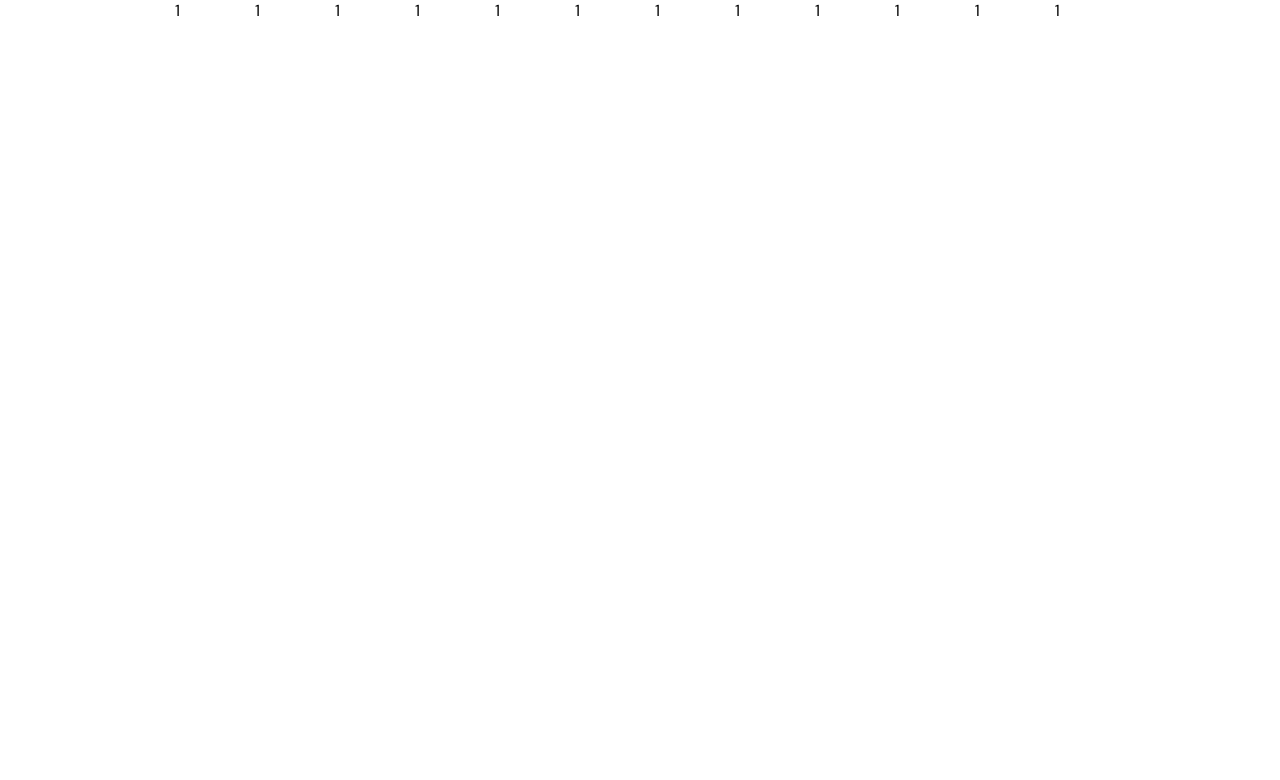
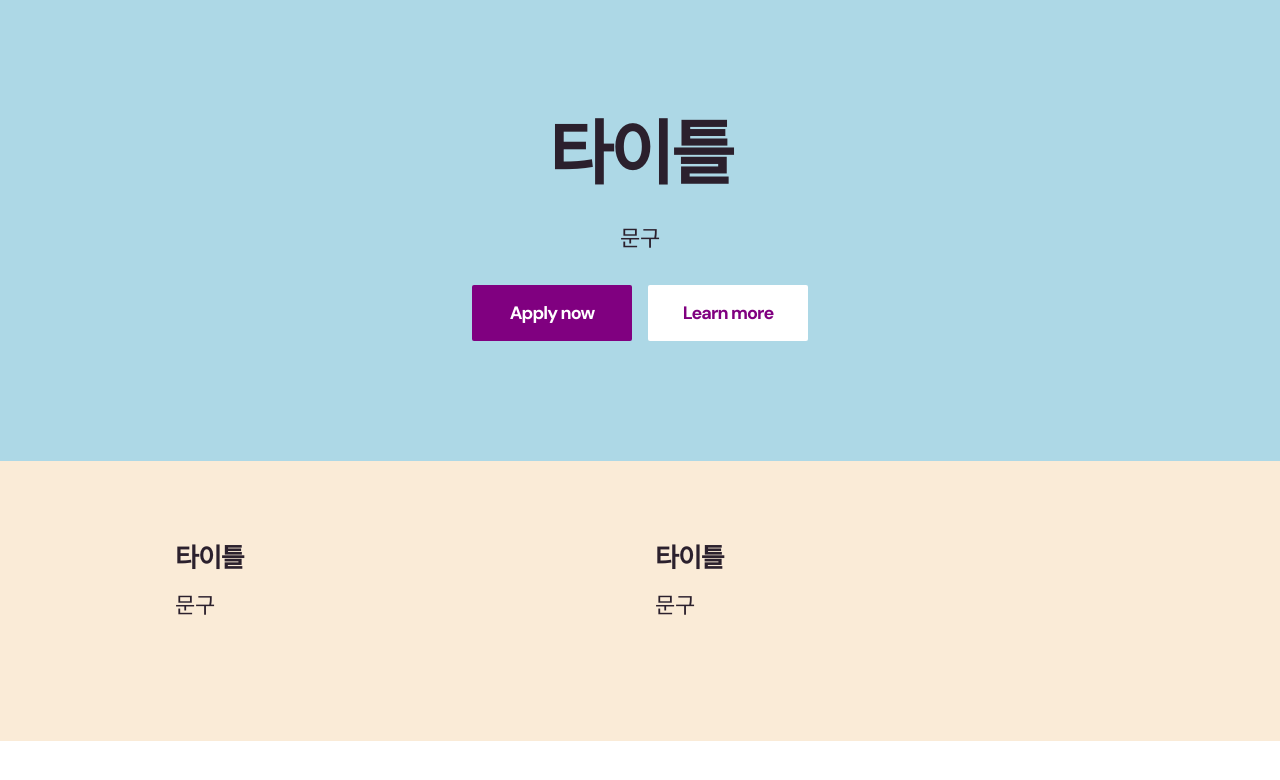
Before and after one commit to JYeonDev/bootstrap, a plain HTML site: page project/index.html in a window 1280 px wide. Drawn offline with Linux system fonts and the light colour scheme.

Commit message:
Landing Service -fin

```diff
--- a/project/index.html
+++ b/project/index.html
@@ -15,22 +15,45 @@
 </head>
 
 <body>
-  <div class="container">
-    <div class="row">
-      <div class="col-1">1</div>
-      <div class="col-1">1</div>
-      <div class="col-1">1</div>
-      <div class="col-1">1</div>
-      <div class="col-1">1</div>
-      <div class="col-1">1</div>
-      <div class="col-1">1</div>
-      <div class="col-1">1</div>
-      <div class="col-1">1</div>
-      <div class="col-1">1</div>
-      <div class="col-1">1</div>
-      <div class="col-1">1</div>
+  <section class="landing">
+    <div class="container">
+      <div class="row">
+        <div class="col-12">
+          <div class="landing-content">
+            <h1 class="landing-title">타이틀</h1>
+            <p class="landing-desc">문구</p>
+            <div class="button-group">
+              <a href="#" class="fill-button">Apply now</a>
+              <a href="#" class="fill-button inverted">Learn more</a>
+            </div>
+          </div>
+        </div>
+      </div>
     </div>
-  </div>
+  </section>
+
+  <section class="service">
+    <div class="container">
+      <div class="row">
+        <div class="col-12 col-md-6">
+          <h2 class="service-title">
+            타이틀
+          </h2>
+          <p class="service-desc">
+            문구
+          </p>
+        </div>
+        <div class="col-12 col-md-6">
+          <h2 class="service-title">
+            타이틀
+          </h2>
+          <p class="service-desc">
+            문구
+          </p>
+        </div>
+      </div>
+    </div>
+  </section>
 </body>
 
 </html>
--- a/project/style.css
+++ b/project/style.css
@@ -46,12 +46,127 @@ p {
   letter-spacing: -0.01em;
 }
 
+.fill-button {
+  display: inline-flex;
+  justify-content: center;
+  align-items: center;
+  width: 140px;
+  height: 48px;
+  font-size: 15px;
+  font-weight: 700;
+  line-height: 1.6;
+  border-radius: 2px;
+  letter-spacing: -0.05em;
+  color: #fff;
+  background-color: purple;
+  transition: opacity 3s ease-in-out;
+}
+
+.fill-button.inverted {
+  color: purple;
+  background-color: #fff;
+}
+
+.fill-button:hover {
+  opacity: 0.5;
+}
+
+/* Landing */
+.landing {
+  background-color: lightblue;
+  text-align: center;
+}
+
+.landing-content {
+  display: flex;
+  flex-direction: column;
+  justify-content: center;
+  width: 100%;
+  height: 100vh;
+}
+
+.landing-title {
+  margin-bottom: 24px;
+  font-size: 40px;
+  line-height: 1;
+  letter-spacing: -0.05em;
+  color: #2b202d;
+}
+
+.landing .button-group {
+  display: flex;
+  justify-content: center;
+  align-items: center;
+}
+
+.landing .button-group .fill-button:first-child {
+  margin-right: 8px;
+}
+
+.landing-desc {
+  margin-bottom: 20px;
+}
+
+/* Service */
+.service {
+  padding: 80px 0;
+  background-color: antiquewhite;
+}
+
+.service .col-12:first-child {
+  margin-bottom: 40px;
+}
+
+.service-title {
+  margin-bottom: 16px;
+  font-size: 22px;
+  line-height: 1.3636363636;
+  letter-spacing: -0.04em;
+  color: #2b202d;
+}
+
 /* 768px (Desktop) */
 @media screen and (min-width: 768px) {
   /* Reset CSS */
   p {
     font-size: 22px;
     line-height: 1.336363636;
+  }
+
+  .fill-button {
+    width: 160px;
+    height: 56px;
+    font-size: 18px;
+    line-height: 1.555555556;
+  }
+
+  /* Landing */
+  .landing-content {
+    height: auto;
+    padding: 120px 0;
+  }
+
+  .landing-title {
+    margin-bottom: 32px;
+    font-size: 70px;
+    line-height: 1.0285714286;
+  }
+
+  .landing-desc {
+    margin-bottom: 32px;
+  }
+
+  .landing .button-group .fill-button:first-child {
+    margin-right: 16px;
+  }
+
+  /* Service */
+  .service .col-12:first-child {
+    margin-bottom: 40px;
+  }
+  .service-title {
+    font-size: 26px;
+    line-height: 1.3076923077;
   }
 }
 
```
